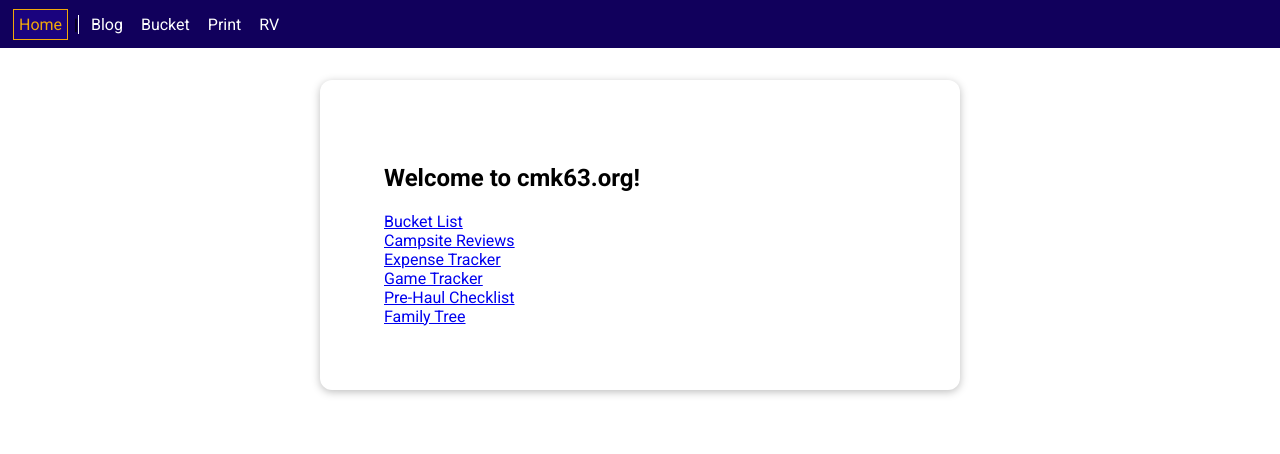
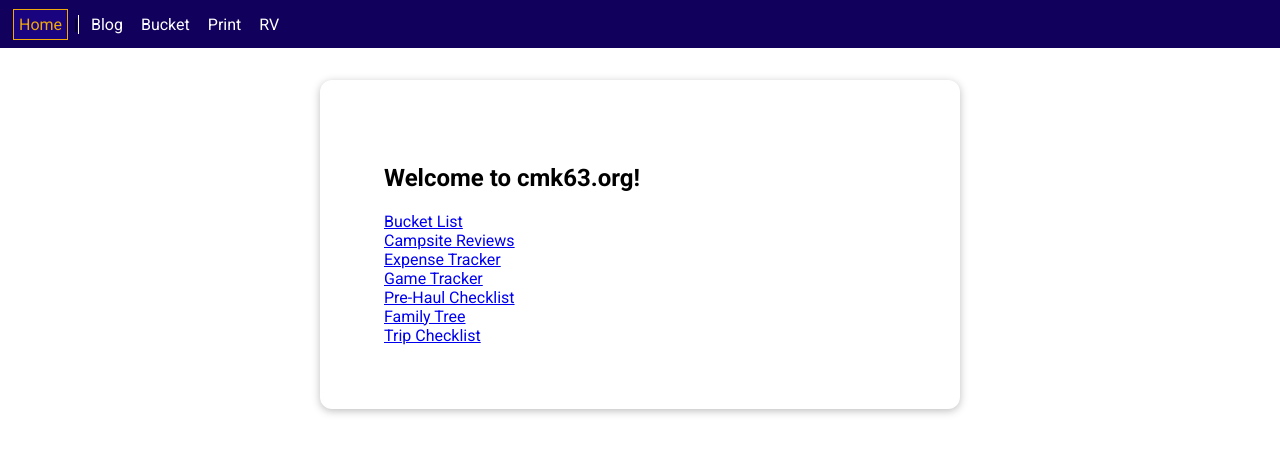
Before and after one commit to cavemanken/cavemanken.github.io, a Vue app: page /#/home in a window 1280 px wide. Shown: the top 454 px of the page. Built offline with nearby package versions, Linux system fonts and the light colour scheme; the HTML template or start-up script is replaced by a standard one.

Commit message:
Update HomePage.vue

```diff
--- a/src/pages/home/HomePage.vue
+++ b/src/pages/home/HomePage.vue
@@ -12,6 +12,8 @@
     <a href="pre-haul-checklist.html">Pre-Haul Checklist </a>
     <br />
     <a href="family-tree.html">Family Tree</a>
+    <br />
+    <a href="trip-checklist.html">Trip Checklist</a>
   </base-card>
 </template>
 
```
